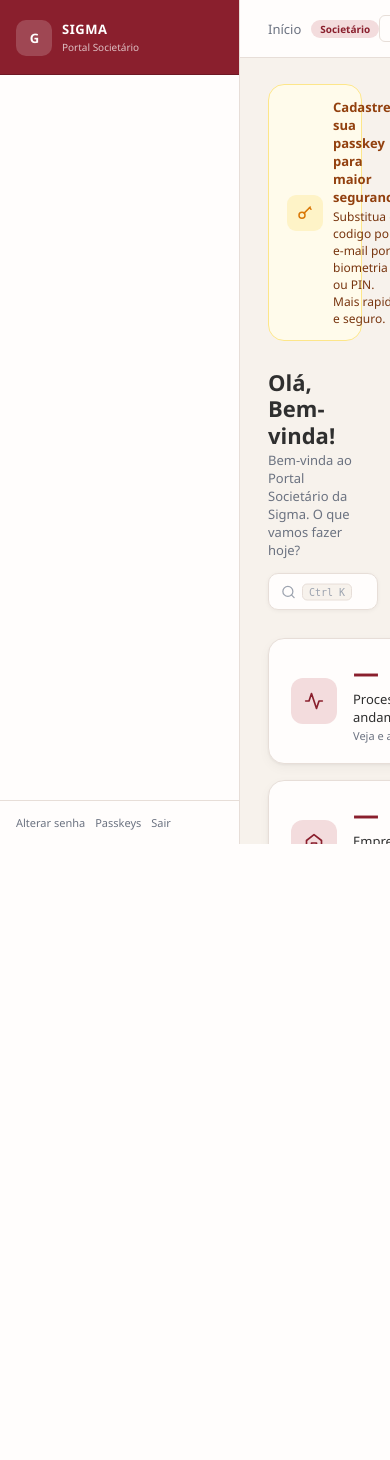
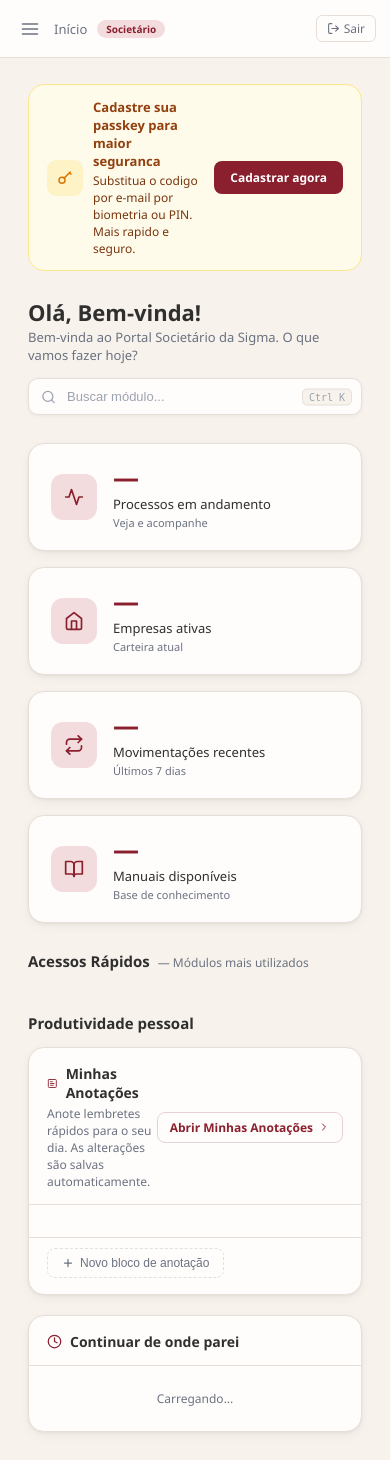
Before and after one commit to Jacqueline-Societario/portal-sigma, a Flask app: template templates/dashboard.html in a window 390 px wide. Before the commit the page ends 844 px from the top, so only its background shows below. Run offline with Flask 3, Linux system fonts and the light colour scheme; the template is opened without the code that fills it, so the values that code supplies are empty.

Commit message:
portal: correção scroll mobile + sidebar hamburger
- overflow liberado no body/main-wrap em ≤768px (scroll pelo documento)
- sidebar como drawer com translateX + backdrop
- botão hamburger na topbar e botão X na sidebar
- .sidebar-mobile-backdrop.open dentro do @media (risco 1)
- listener resize fecha sidebar ao voltar desktop (risco 2)
- .notif-dropdown max-width calc(100vw - 24px) em 320px (risco 3)

Co-Authored-By: Claude Sonnet 4.6 <noreply@anthropic.com>

```diff
--- a/templates/base.html
+++ b/templates/base.html
@@ -381,6 +381,98 @@
     .btn-outline:hover { background: var(--sigma-light); }
     .btn-sm        { padding: 5px 12px; font-size: 12px; }
 
+    /* ── Hamburger / Close button (ocultos no desktop) ──────────────────── */
+    .hamburger-btn {
+      display: none;
+      align-items: center; justify-content: center;
+      background: none; border: none; cursor: pointer;
+      padding: 6px; border-radius: 8px; color: var(--muted);
+      transition: background .15s, color .15s; flex-shrink: 0;
+    }
+    .hamburger-btn:hover { background: var(--bg); color: var(--sigma-red); }
+    .hamburger-btn svg { width: 20px; height: 20px; stroke: currentColor; }
+
+    .sidebar-close-btn { display: none; }
+
+    /* ── Backdrop mobile (oculto por padrão) ─────────────────────────────── */
+    .sidebar-mobile-backdrop {
+      display: none;
+      position: fixed; inset: 0;
+      background: rgba(0,0,0,0.45);
+      z-index: 299; cursor: pointer;
+    }
+    /* ── Mobile ≤ 768px ───────────────────────────────────────────────────── */
+    @media (max-width: 768px) {
+      .sidebar-mobile-backdrop.open { display: block; }
+
+      /* html/body: altura automática, scroll pelo documento */
+      html { height: auto; }
+      body {
+        height: auto;
+        min-height: 100dvh;
+        overflow-x: hidden;
+        overflow-y: auto;
+        display: block;
+      }
+
+      /* Sidebar: drawer oculto por padrão, abre com .mobile-open */
+      .sidebar {
+        transform: translateX(-100%);
+        transition: transform 0.25s ease;
+        z-index: 300;
+        box-shadow: none;
+      }
+      .sidebar.mobile-open {
+        transform: translateX(0);
+        box-shadow: 4px 0 24px rgba(0,0,0,0.25);
+      }
+
+      /* Botão fechar sidebar */
+      .sidebar-close-btn {
+        display: flex;
+        align-items: center; justify-content: center;
+        margin-left: auto; flex-shrink: 0;
+        background: rgba(255,255,255,0.15);
+        border: none; cursor: pointer;
+        border-radius: 6px; padding: 4px;
+        color: #fff; width: 28px; height: 28px;
+      }
+      .sidebar-close-btn svg { width: 16px; height: 16px; stroke: currentColor; }
+
+      /* Main wrap: sem margem lateral, 100% de largura, altura automática */
+      .main-wrap {
+        margin-left: 0;
+        width: 100%;
+        height: auto;
+        min-height: 100dvh;
+        overflow: visible;
+      }
+
+      /* Topbar: padding compacto */
+      .topbar { padding: 0 14px; }
+
+      /* Hamburger: visível no mobile */
+      .hamburger-btn { display: flex; }
+
+      /* Page content: rola com o documento, não como div isolado */
+      .page-content {
+        height: auto;
+        overflow: visible;
+        overflow-x: hidden;
+        padding-bottom: calc(env(safe-area-inset-bottom, 0px) + 28px);
+      }
+
+      /* Aviso float card: responsivo */
+      .aviso-float-card {
+        left: 12px; right: 12px;
+        width: auto;
+        bottom: calc(env(safe-area-inset-bottom, 0px) + 16px);
+      }
+
+      /* Dropdown de notificações: largura ajustada */
+      .notif-dropdown { width: 300px; max-width: calc(100vw - 24px); }
+    }
+
     {% block extra_styles %}{% endblock %}
   </style>
   {% block extra_head %}{% endblock %}
@@ -396,6 +488,9 @@
       <div class="brand">Sigma</div>
       <div class="dept">Portal Societário</div>
     </div>
+    <button class="sidebar-close-btn" id="sidebarCloseBtn" aria-label="Fechar menu">
+      <svg viewBox="0 0 24 24" fill="none" stroke-width="2.5" stroke-linecap="round" stroke-linejoin="round"><line x1="18" y1="6" x2="6" y2="18"/><line x1="6" y1="6" x2="18" y2="18"/></svg>
+    </button>
   </div>
 
   <!-- Navegação (rola independentemente) -->
@@ -426,12 +521,16 @@
     </div>
   </div>
 </nav>
+<div class="sidebar-mobile-backdrop" id="sidebarBackdrop"></div>
 
 <!-- ─── Área principal ───────────────────────────────────────────────────────── -->
 <div class="main-wrap">
   <!-- Topbar com breadcrumb -->
   <div class="topbar">
     <div class="topbar-left">
+      <button class="hamburger-btn" id="hamburgerBtn" aria-label="Abrir menu">
+        <svg viewBox="0 0 24 24" fill="none" stroke="currentColor" stroke-width="2" stroke-linecap="round" stroke-linejoin="round"><line x1="3" y1="6" x2="21" y2="6"/><line x1="3" y1="12" x2="21" y2="12"/><line x1="3" y1="18" x2="21" y2="18"/></svg>
+      </button>
       <div class="breadcrumb">
         <a href="{{ url_for('dashboard') }}">Início</a>
         {%- set _page_title_content %}{% block page_title %}{% endblock %}{% endset -%}
@@ -716,6 +815,38 @@
 </script>
 {% endif %}
 
+<!-- Sidebar mobile toggle -->
+<script>
+(function() {
+  var sidebar   = document.querySelector('.sidebar');
+  var backdrop  = document.getElementById('sidebarBackdrop');
+  var hamburger = document.getElementById('hamburgerBtn');
+  var closeBtn  = document.getElementById('sidebarCloseBtn');
+  if (!sidebar || !backdrop || !hamburger) return;
+  function abrir() {
+    sidebar.classList.add('mobile-open');
+    backdrop.classList.add('open');
+    document.body.style.overflowY = 'hidden';
+  }
+  function fechar() {
+    sidebar.classList.remove('mobile-open');
+    backdrop.classList.remove('open');
+    document.body.style.overflowY = '';
+  }
+  hamburger.addEventListener('click', abrir);
+  backdrop.addEventListener('click', fechar);
+  if (closeBtn) closeBtn.addEventListener('click', fechar);
+  sidebar.querySelectorAll('.nav-item').forEach(function(el) {
+    el.addEventListener('click', function() {
+      if (window.innerWidth <= 768) fechar();
+    });
+  });
+  window.addEventListener('resize', function() {
+    if (window.innerWidth > 768) fechar();
+  });
+})();
+</script>
+
 <!-- Inicializar ícones Lucide -->
 <script>
   if (typeof lucide !== 'undefined') lucide.createIcons();
```
